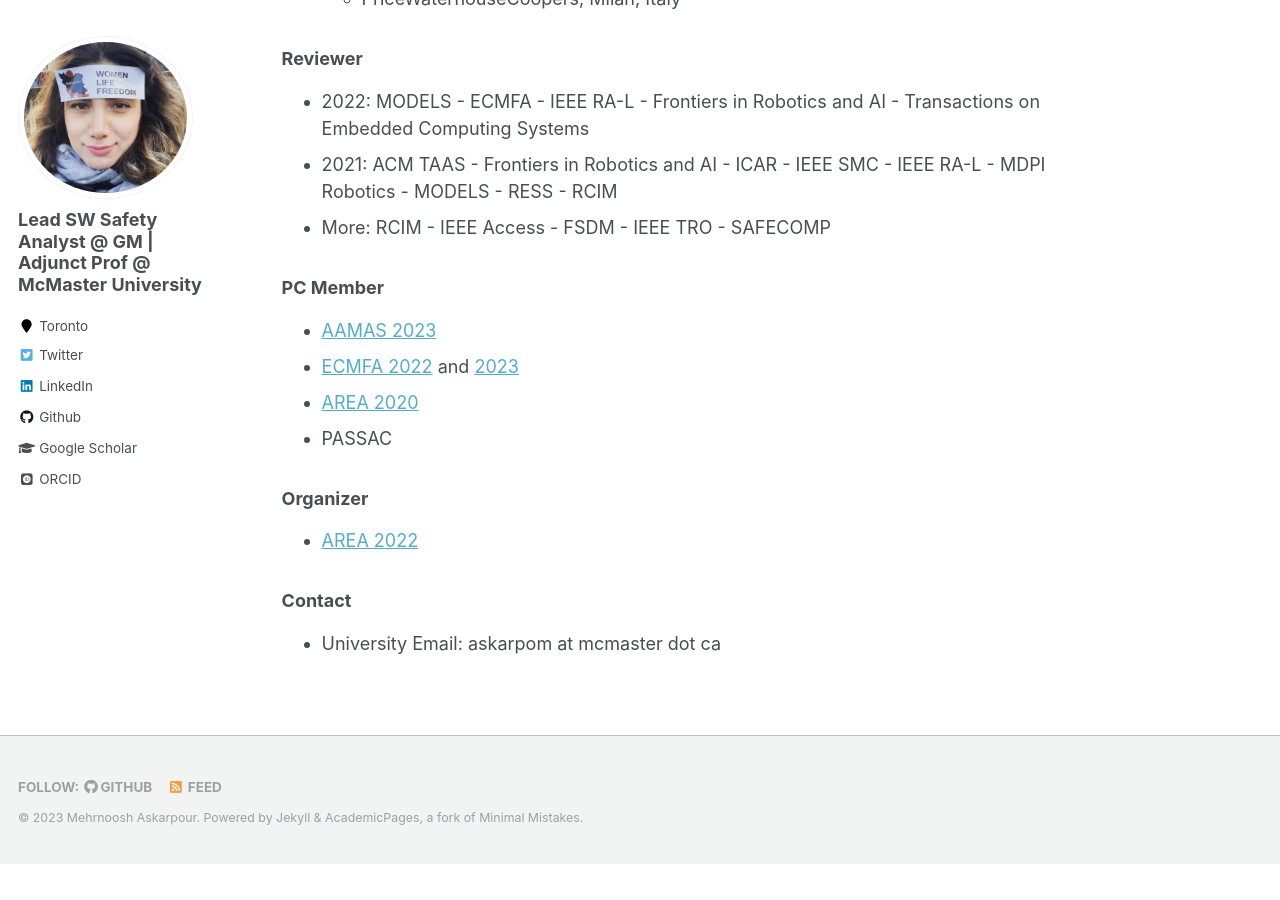
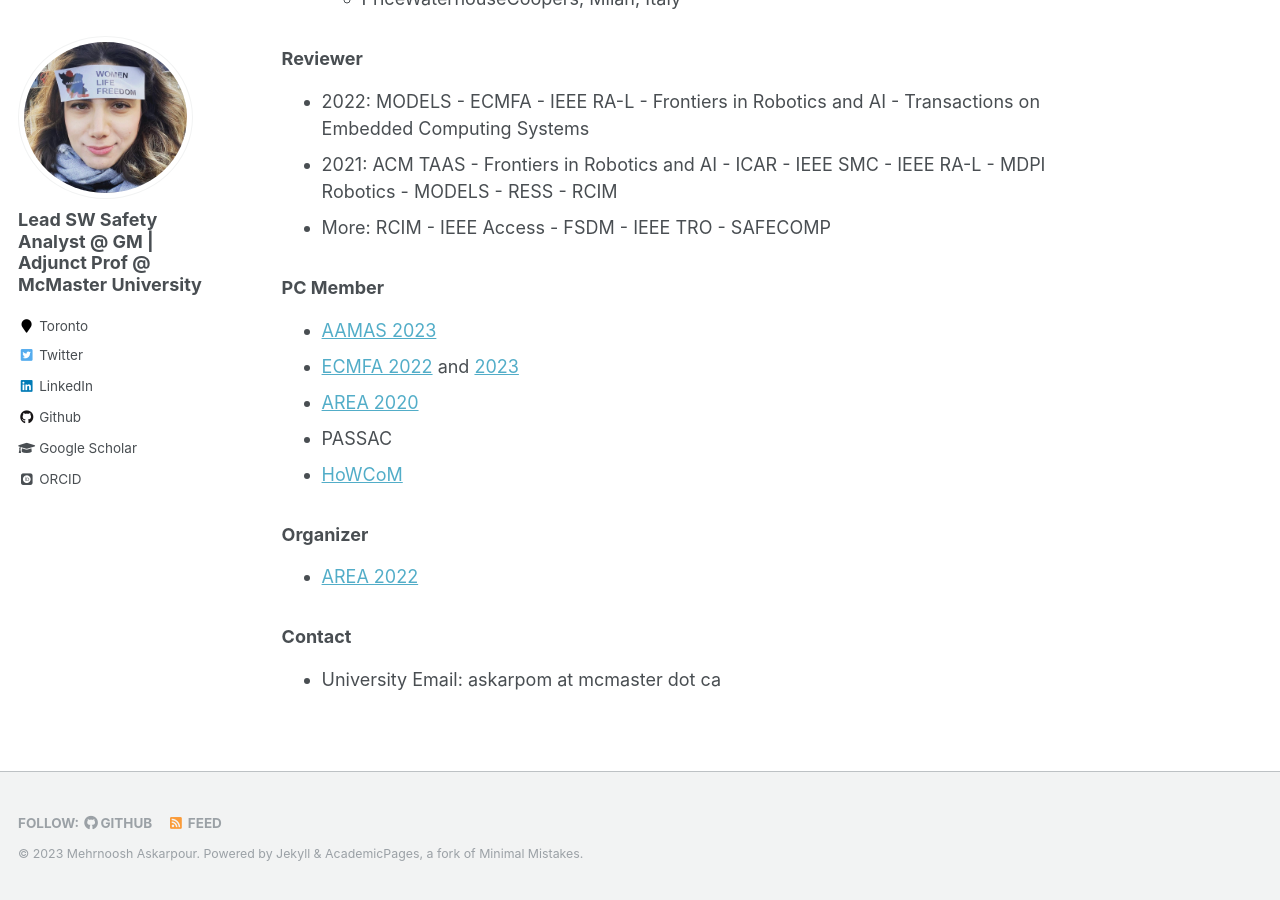
Before and after one commit to Askarpour/askarpour.github.io, a Jekyll site: the page built from _pages/about.md, in a window 1280 px wide and 900 px high, scrolled down 1574 px. Built offline with Jekyll 4.4.1, drawn with Linux system fonts in a browser that asks for light colours; some web fonts are replaced; before the commit the page ends 2438 px from its top, so only the background shows below that.

Commit message:
Update about.md

```diff
--- a/_pages/about.md
+++ b/_pages/about.md
@@ -65,6 +65,7 @@ My research interests are formal verification, model-based safety analysis and a
  * [ECMFA 2022](https://davidediruscio.github.io/ECMFA2022/) and [2023](https://conf.researchr.org/home/ecmfa-2023)
  * [AREA 2020](https://area2020.github.io/)
  * PASSAC
+ * [HoWCoM](https://howcom2023.github.io/)
 
 
 <h3>Organizer</h3>
```
